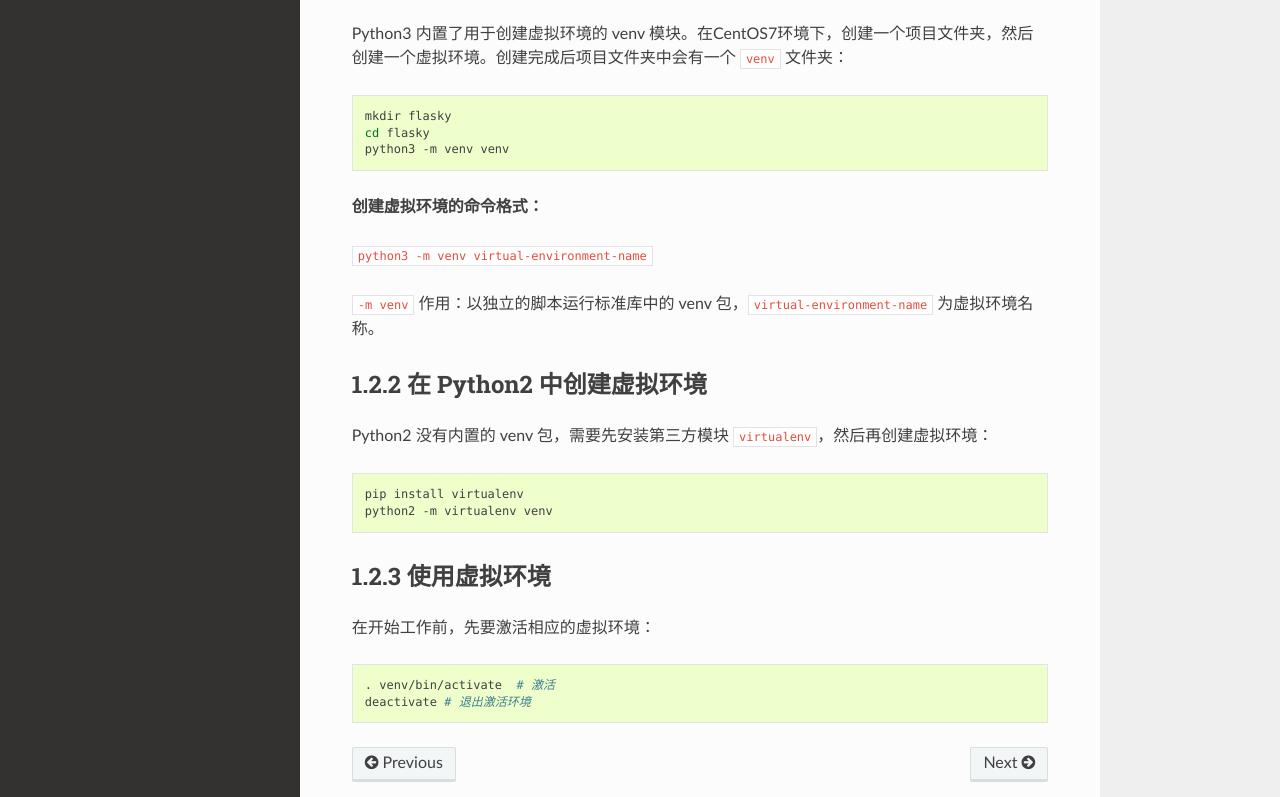
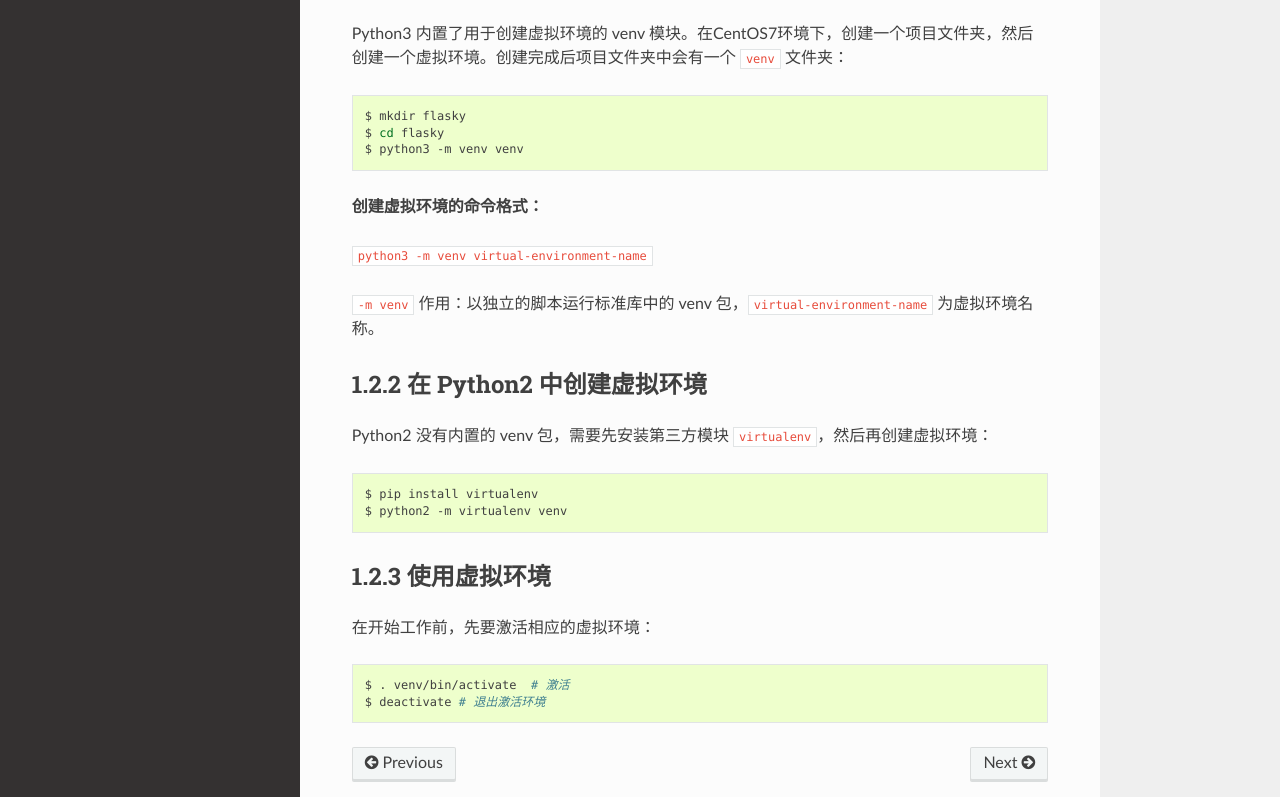
Before and after one commit to weylin0714/FlaskWebDevelop, a Sphinx documentation site: the page built from source/ch01/ch01_02.md, in a window 1280 px wide and 1285 px high. Shown: the part 373-1170 px from the top of the window. Built offline with Sphinx 7.4.7 and the Read the Docs theme 2.0.0, drawn with Linux system fonts in a browser that asks for light colours.

Commit message:
update ch01

````diff
--- a/source/ch01/ch01_02.md
+++ b/source/ch01/ch01_02.md
@@ -8,10 +8,10 @@
 
 Python3 内置了用于创建虚拟环境的 venv 模块。在CentOS7环境下，创建一个项目文件夹，然后创建一个虚拟环境。创建完成后项目文件夹中会有一个 `venv` 文件夹：
 
-```bash
-mkdir flasky
-cd flasky
-python3 -m venv venv
+```sh
+$ mkdir flasky
+$ cd flasky
+$ python3 -m venv venv
 ```
 
 **创建虚拟环境的命令格式：**
@@ -25,15 +25,15 @@ python3 -m venv venv
 Python2 没有内置的 venv 包，需要先安装第三方模块 `virtualenv`，然后再创建虚拟环境：
 
 ```bash
-pip install virtualenv
-python2 -m virtualenv venv
+$ pip install virtualenv
+$ python2 -m virtualenv venv
 ```
 
 ## 1.2.3 使用虚拟环境
 
 在开始工作前，先要激活相应的虚拟环境：
 
-```bash
-. venv/bin/activate  # 激活
-deactivate # 退出激活环境
+```sh
+$ . venv/bin/activate  # 激活
+$ deactivate # 退出激活环境
 ```
--- a/source/ch01/ch01_03.rst
+++ b/source/ch01/ch01_03.rst
@@ -6,14 +6,14 @@ Flask：
 
 .. code:: bash
 
-   pip install flask
+   $ pip install flask
 
 执行上面命令，会安装 Flask 及其所需依赖。可以使用 pip freeze
 查看虚拟环境中安装了哪些包：
 
 .. code:: bash
 
-   (venv) [root@centos7 flasky]# pip freeze
+   (venv) [root@centos7 flasky]$ pip freeze
    click==7.1.2
    Flask==1.1.2
    itsdangerous==1.1.0
@@ -25,7 +25,7 @@ Flask：
 
 .. code:: bash
 
-   (venv) [root@centos7 flasky]# python
+   (venv) [root@centos7 flasky]$ python
    >>> import flask
    >>>
 
````
Also changed, not shown: source/ch01/ch01_02.rst (+9 -9 lines), source/ch01/ch01_03.md (+3 -3 lines).
